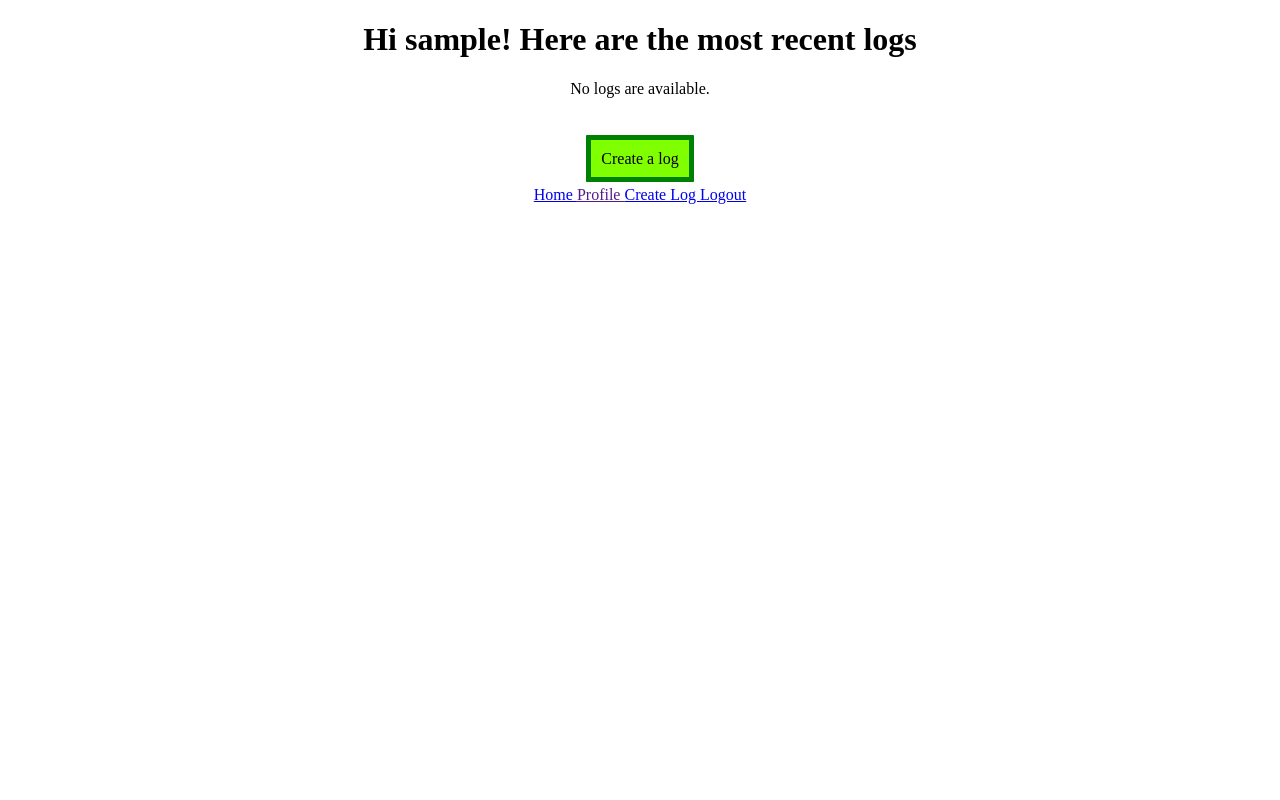
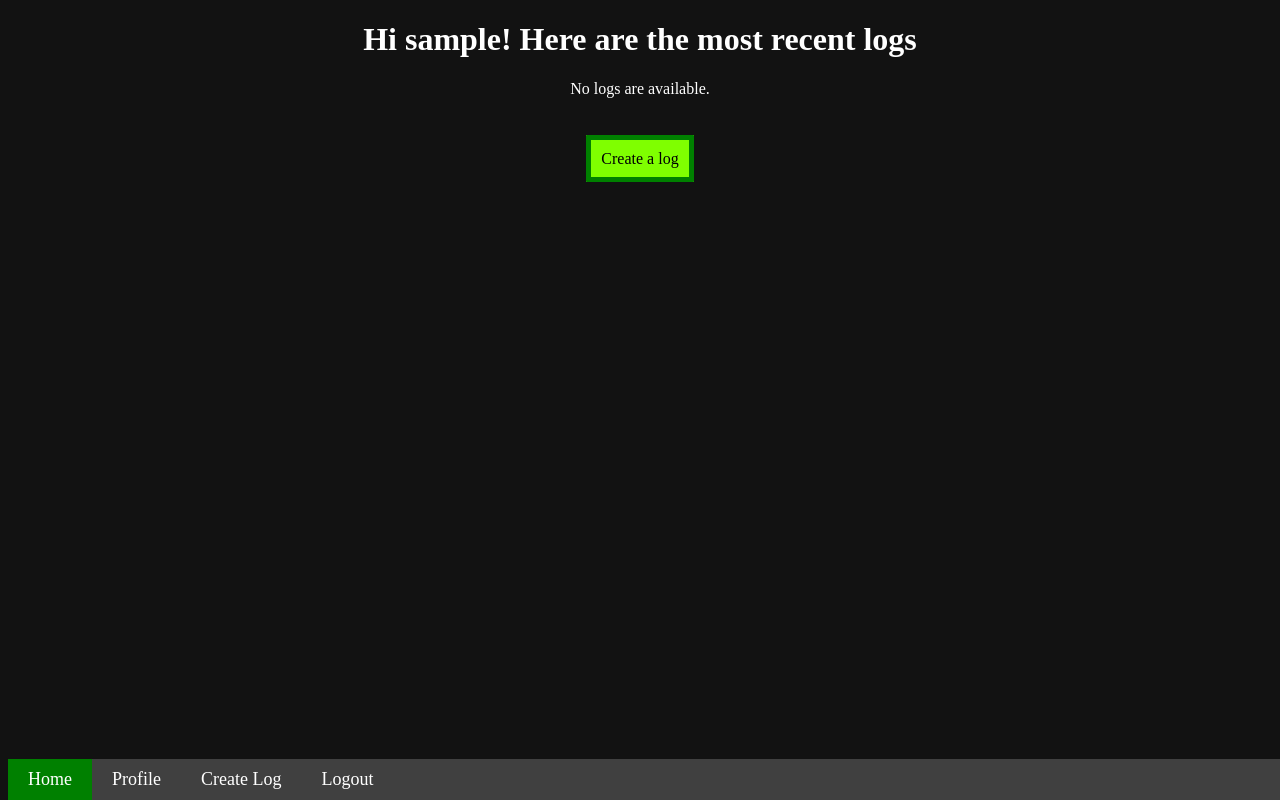
Before and after one commit to Andy-Wu12/NutriTrack, a Django app: page /logs/ in a window 1280 px wide. Run offline with Django 4.2, Linux system fonts and the light colour scheme; the visitor is signed in with stand-in values (Sample User, id 1); data that the repository does not hold is empty.

Commit message:
(#49) - Added styles to navbar and added styles to logs_base template

```diff
--- a/logs/static/logs/create-log.css
+++ b/logs/static/logs/create-log.css
@@ -4,9 +4,7 @@
 }
 
 body {
-    color: #ffffff;
     text-align: center;
-    background-color: #121212;
 }
 
 form {
--- a/logs/static/logs/detail-layout.css
+++ b/logs/static/logs/detail-layout.css
@@ -23,7 +23,6 @@
 .body-text {
     margin: 0 15px;
     padding: 5px;
-    background-color: white;
 }
 
 .log-footer {
--- a/logs/static/logs/layout.css
+++ b/logs/static/logs/layout.css
@@ -6,3 +6,20 @@
     margin-bottom: 5px;
     grid-template-columns: var(--icon-size) 70%;
 }
+
+.navbar {
+    background-color: #404040;
+    position: fixed;
+    bottom: 0;
+    width: 100%;
+}
+
+.navbar a {
+    float: left;
+    display: block;
+    color: #FFFFFF;
+    text-align: center;
+    padding: 10px 20px;
+    text-decoration: none;
+    font-size: 18px;
+}
--- a/logs/static/logs/style.css
+++ b/logs/static/logs/style.css
@@ -1,8 +1,23 @@
 :root {
     --icon-size: 50px;
+}
+
+body {
+    color: #ffffff;
+    background-color: #121212;
 }
 
 img.profile-icon {
     width: var(--icon-size);
     height: var(--icon-size);
 }
+
+.navbar a:hover {
+    background-color: skyblue;
+    color: black;
+}
+
+.navbar a#home {
+    background-color: green;
+    color: white;
+}
--- a/logs/templates/logs/detail.html
+++ b/logs/templates/logs/detail.html
@@ -2,8 +2,6 @@
 
 {% block links %}
     {% load static %}
-    <link rel="stylesheet" type="text/css" href="{% static 'logs/style.css' %}">
-    <link rel="stylesheet" type="text/css" href="{% static 'logs/layout.css' %}">
     <link rel="stylesheet" type="text/css" href="{% static 'logs/detail-style.css' %}">
     <link rel="stylesheet" type="text/css" href="{% static 'logs/detail-layout.css' %}">
 {% endblock %}
--- a/logs/templates/logs/index.html
+++ b/logs/templates/logs/index.html
@@ -2,8 +2,6 @@
 
 {% block links %}
     {% load static %}
-    <link rel="stylesheet" type="text/css" href="{% static 'logs/style.css' %}">
-    <link rel="stylesheet" type="text/css" href="{% static 'logs/layout.css' %}">
     <link rel="stylesheet" type="text/css" href="{% static 'logs/index-style.css' %}">
 {% endblock %}
 
```
Also changed, not shown: logs/static/logs/index-style.css (line endings or trailing spaces).
